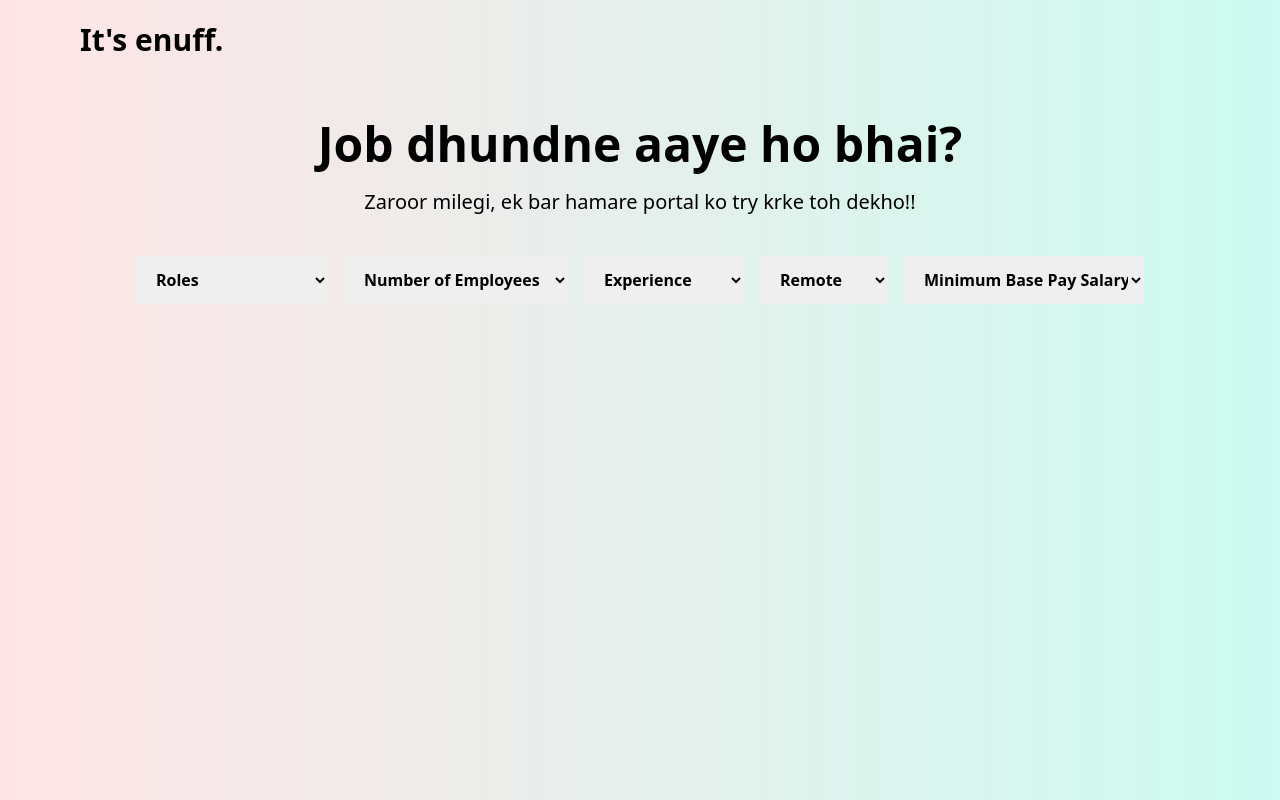
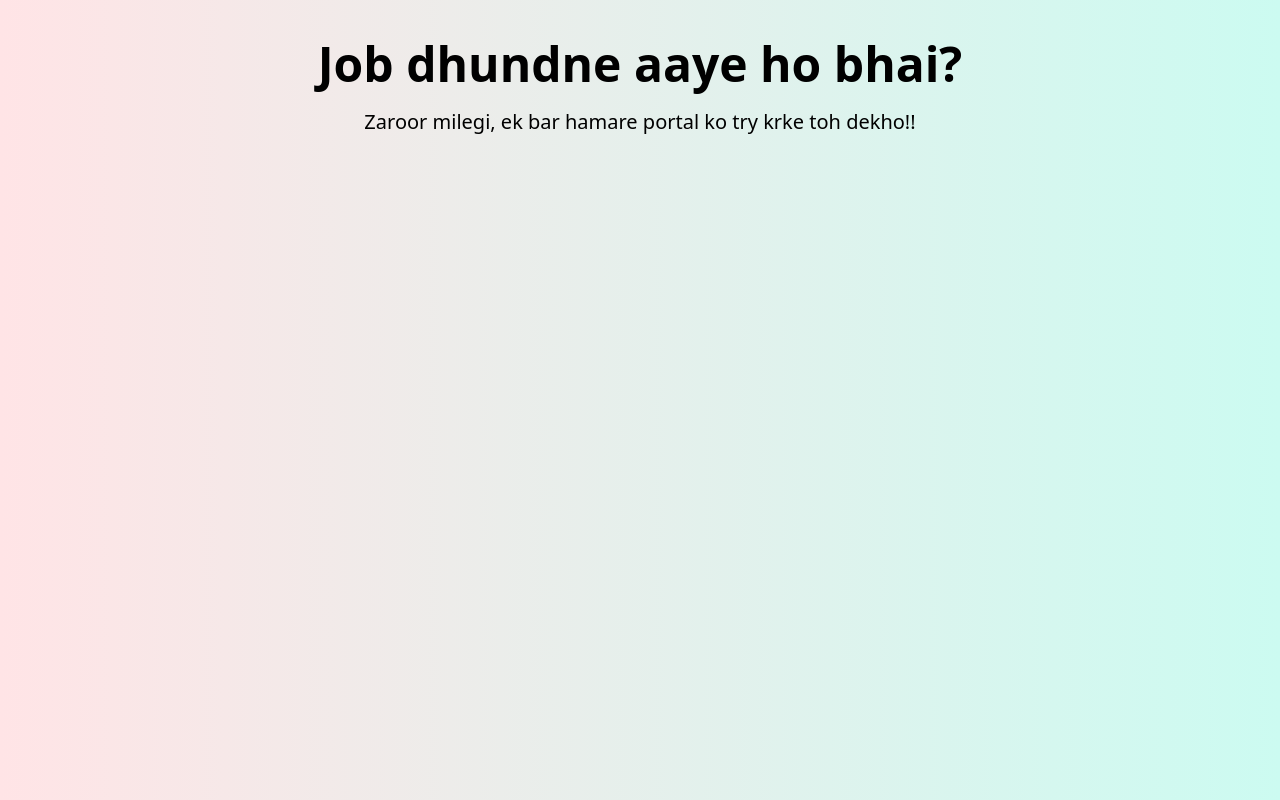
Before and after one commit to varunvarshney00/candidate_application_portal, a React (Vite) app: page / in a window 1280 px wide. Built offline with nearby package versions, Linux system fonts and the light colour scheme.

Commit message:
header added

```diff
--- a/src/App.jsx
+++ b/src/App.jsx
@@ -1,6 +1,6 @@
-import Navbar from "./components/Navbar";
+
 import Header from "./components/Header";
-import SearchBar from "./components/SearchBar";
+
 
 
 
@@ -8,9 +8,9 @@ function App() {
 
   return (
     <div>
-      <Navbar/>
+
       <Header/>
-      <SearchBar/>
+
     </div>
   )
 }
--- a/src/components/Navbar/index.jsx
+++ /dev/null
@@ -1,12 +0,0 @@
-import React from 'react'
-
-function Navbar() {
-  return (
-    <div className='h-20 flex items-center w-full text-black'>
-        <div className='text-3xl pl-20 font-bold'>It's enuff.</div>
-
-    </div>
-  )
-}
-
-export default Navbar
--- a/src/components/SearchBar/index.jsx
+++ /dev/null
@@ -1,144 +0,0 @@
-import React from 'react'
-
-function SearchBar() {
-  return (
-    <div className='flex gap-4 my-10 justify-center px-10'>
-      <select className='w-48 py-3 pl-4 font-semibold rounded-md'>
-            <optgroup label="ENGINEERING" style={{color: 'lightgrey'}}>
-                <option value="" disabled hidden selected>Roles</option>
-                <option value="" className='text-black'>Backend</option>
-                <option value="" className='text-black'>Frontend</option>
-                <option value="" className='text-black'>Fullstack</option>
-                <option value="" className='text-black'>IOS</option>
-                <option value="" className='text-black'>Flutter</option>
-                <option value="" className='text-black'>React Native</option>
-                <option value="" className='text-black'>Android</option>
-                <option value="" className='text-black'>Tech Lead</option>
-                <option value="" className='text-black'>Dev-Ops</option>
-                <option value="" className='text-black'>Data Engineer</option>
-                <option value="" className='text-black'>Data Science</option>
-                <option value="" className='text-black'>Computer-Vision</option>
-                <option value="" className='text-black'>Nlp</option>
-                <option value="" className='text-black'>Deep-Learning</option>
-                <option value="" className='text-black'>Test / Qa</option>
-                <option value="" className='text-black'>Web3</option>
-                <option value="" className='text-black'>Sre</option>
-                <option value="" className='text-black'>Data - Infrastructure</option>
-            </optgroup>
-
-            <optgroup label="DESIGN" style={{color: 'lightgrey'}}>
-                <option value="" className='text-black'>Designer</option>
-                <option value="" className='text-black'>Design Manager</option>
-                <option value="" className='text-black'>Graphic Designer</option>
-                <option value="" className='text-black'>Product Designer</option>
-            </optgroup>
-
-            <optgroup label="PRODUCT" style={{color: 'lightgrey'}}>
-                <option value="" className='text-black'>Product Manager</option>
-            </optgroup>
-
-            <optgroup label="OPERATIONS" style={{color: 'lightgrey'}}>
-                <option value="" className='text-black'>Operations Manager</option>
-                <option value="" className='text-black'>Founder's Office/Chief Of Staff</option>
-                <option value="" className='text-black'>Graphic Designer</option>
-                <option value="" className='text-black'>Product Designer</option>
-            </optgroup>
-
-            <optgroup label="SALES" style={{color: 'lightgrey'}}>
-                <option value="" className='text-black'>Sales Development Representative</option>
-                <option value="" className='text-black'>Account Executive</option>
-                <option value="" className='text-black'>Account Manager</option>
-            </optgroup>
-
-            <optgroup label="MARKETING" style={{color: 'lightgrey'}}>
-                <option value="" className='text-black'>Digital Marketing Manager</option>
-                <option value="" className='text-black'>Growth Hacker</option>
-                <option value="" className='text-black'>Marketing</option>
-                <option value="" className='text-black'>Product Marketing Manager</option>
-            </optgroup>
-
-            <optgroup label="OTHER ENGINEERING" style={{color: 'lightgrey'}}>
-                <option value="" className='text-black'>Hardware</option>
-                <option value="" className='text-black'>Mechanical</option>
-                <option value="" className='text-black'>Systems</option>
-            </optgroup>
-
-            <optgroup label="BUSINESS ANALYST" style={{color: 'lightgrey'}}>
-                <option value="" className='text-black'>Business Analyst</option>
-            </optgroup>
-
-            <optgroup label="DATA ANALYST" style={{color: 'lightgrey'}}>
-                <option value="" className='text-black'>Data Analyst</option>
-            </optgroup>
-
-            <optgroup label="PROJECT MANAGER" style={{color: 'lightgrey'}}>
-                <option value="" className='text-black'>Project Manager</option>
-            </optgroup>
-
-            <optgroup label="MANAGEMENT" style={{color: 'lightgrey'}}>
-                <option value="" className='text-black'>Management</option>
-            </optgroup>
-
-            <optgroup label="LEGAL" style={{color: 'lightgrey'}}>
-                <option value="" className='text-black'>Legal</option>
-            </optgroup>
-
-            <optgroup label="HR" style={{color: 'lightgrey'}}>
-                <option value="" className='text-black'>Hr</option>
-            </optgroup>
-
-            <optgroup label="FINANCE" style={{color: 'lightgrey'}}>
-                <option value="" className='text-black'>Finance</option>
-            </optgroup>
-      </select>
-
-      <select className='w-56 py-3 pl-4 font-semibold rounded-md'>
-        <option value="" disabled hidden selected>Number of Employees</option>
-        <option value="" className='text-black'>1-10</option>
-        <option value="" className='text-black'>11-20</option>
-        <option value="" className='text-black'>21-50</option>
-        <option value="" className='text-black'>51-100</option>
-        <option value="" className='text-black'>101-200</option>
-        <option value="" className='text-black'>201-500</option>
-        <option value="" className='text-black'>500+</option>
-      </select>
-
-      <select className='w-40 py-3 pl-4 font-semibold rounded-md'>
-        <option value="" disabled hidden selected>Experience</option>
-        <option value="" className='text-black'>1</option>
-        <option value="" className='text-black'>2</option>
-        <option value="" className='text-black'>3</option>
-        <option value="" className='text-black'>4</option>
-        <option value="" className='text-black'>5</option>
-        <option value="" className='text-black'>6</option>
-        <option value="" className='text-black'>7</option>
-        <option value="" className='text-black'>8</option>
-        <option value="" className='text-black'>9</option>
-        <option value="" className='text-black'>10</option>
-      </select>
-
-      <select className='w-32 py-3 pl-4 font-semibold rounded-md'>
-        <option value="" disabled hidden selected>Remote</option>
-        <option value="" className='text-black'>Remote</option>
-        <option value="" className='text-black'>Hybrid</option>
-        <option value="" className='text-black'>In-office</option>
-      </select>
-
-      <select className='w-60 py-3 pl-4 font-semibold rounded-md'>
-        <option value="" disabled hidden selected>Minimum Base Pay Salary</option>
-        <option value="" className='text-black'>0L</option>
-        <option value="" className='text-black'>10L</option>
-        <option value="" className='text-black'>20L</option>
-        <option value="" className='text-black'>30L</option>
-        <option value="" className='text-black'>40L</option>
-        <option value="" className='text-black'>50L</option>
-        <option value="" className='text-black'>60L</option>
-        <option value="" className='text-black'>70L</option>
-      </select>
-
-
-    </div>
-  )
-}
-
-export default SearchBar
```
